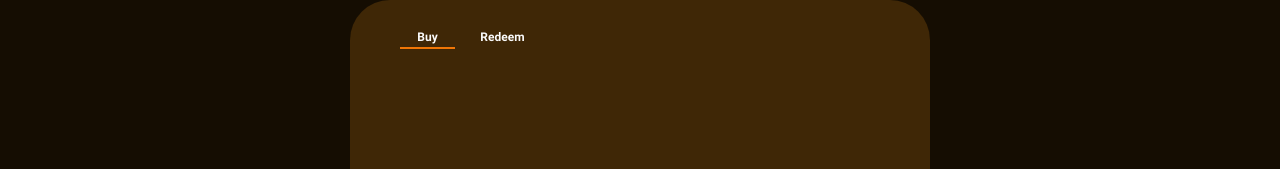
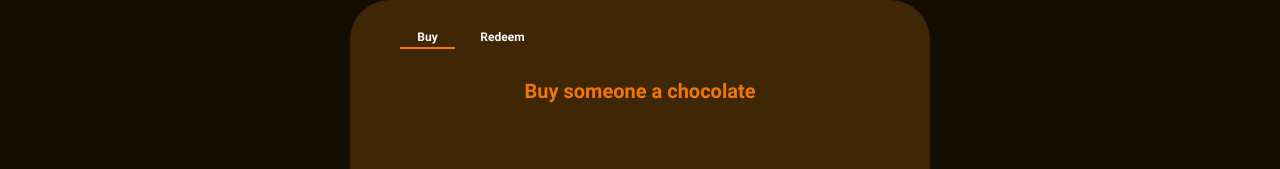
Before and after one commit to levysantiago/buy-me-a-chocolate, a React (Create React App) app: page /#/ in a window 1280 px wide. Shown: the part 175-344 px from the top of the page. Built offline with nearby package versions, Linux system fonts and the light colour scheme.

Commit message:
feat: card buy title

```diff
--- a/src/components/CardTab/CardContentBuy/index.tsx
+++ b/src/components/CardTab/CardContentBuy/index.tsx
@@ -1,7 +1,13 @@
 import React from "react";
+import { Container } from "./styles";
+import { Title } from "./styles";
 
 const CardContentBuy: React.FC = () => {
-  return <></>;
+  return (
+    <Container>
+      <Title>Buy someone a chocolate</Title>
+    </Container>
+  );
 };
 
 export default CardContentBuy;
--- a/src/components/CardTab/CardContentBuy/styles.tsx
+++ b/src/components/CardTab/CardContentBuy/styles.tsx
@@ -1 +1,21 @@
 import styled from "styled-components";
+import { ITheme } from "../../Theme";
+
+interface IProps {
+  theme: ITheme;
+}
+
+export const Container = styled.div`
+  display: flex;
+  align-items: center;
+  flex-direction: column;
+  margin: 30px 0px;
+`;
+
+export const Title = styled.span(
+  (props: IProps) => `
+  font-family: ${props.theme.fonts.title};
+  font-size: 20px;
+  color: ${props.theme.colors.orange};
+`
+);
--- a/src/components/CardTab/index.tsx
+++ b/src/components/CardTab/index.tsx
@@ -1,4 +1,6 @@
 import React, { useState } from "react";
+import CardContentBuy from "./CardContentBuy";
+import CardContentRedeem from "./CardContentRedeem";
 import {
   Container,
   TabsContainer,
@@ -33,6 +35,9 @@ const CardTab: React.FC = () => {
           <TabSelector isVisible={tabSelected === 2} />
         </TabTitleContainer>
       </TabsContainer>
+
+      {/* CARD CONTENT */}
+      {tabSelected === 1 ? <CardContentBuy /> : <CardContentRedeem />}
     </Container>
   );
 };
```
